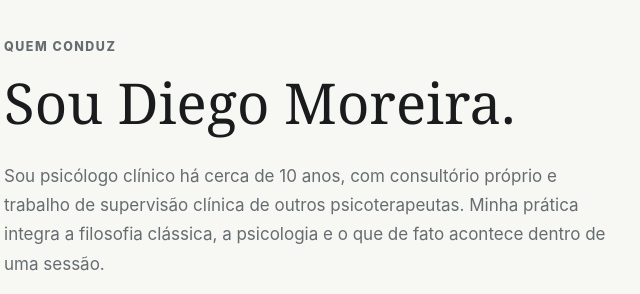
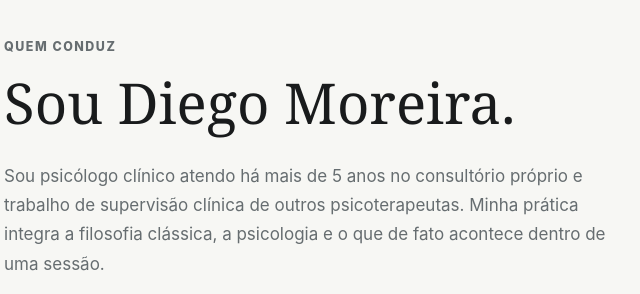
Before and after one commit to diegopmoreira/caminho-do-terapeuta, a plain HTML site: page index.html in a window 1280 px wide. Shown: the part 6005-6299 px from the top of the page, 589-1229 px from the left. Drawn offline with Linux system fonts and the light colour scheme.

Commit message:
new changes

```diff
--- a/index.html
+++ b/index.html
@@ -1066,7 +1066,7 @@
             <h2>Sou Diego Moreira.</h2>
             <div class="copy">
               <p>
-                Sou psicólogo clínico há cerca de 10 anos, com consultório próprio e trabalho de supervisão clínica
+                Sou psicólogo clínico atendo há mais de 5 anos no consultório próprio e trabalho de supervisão clínica
                 de outros psicoterapeutas. Minha prática integra a filosofia clássica, a psicologia e o que de fato
                 acontece dentro de uma sessão.
               </p>
```
